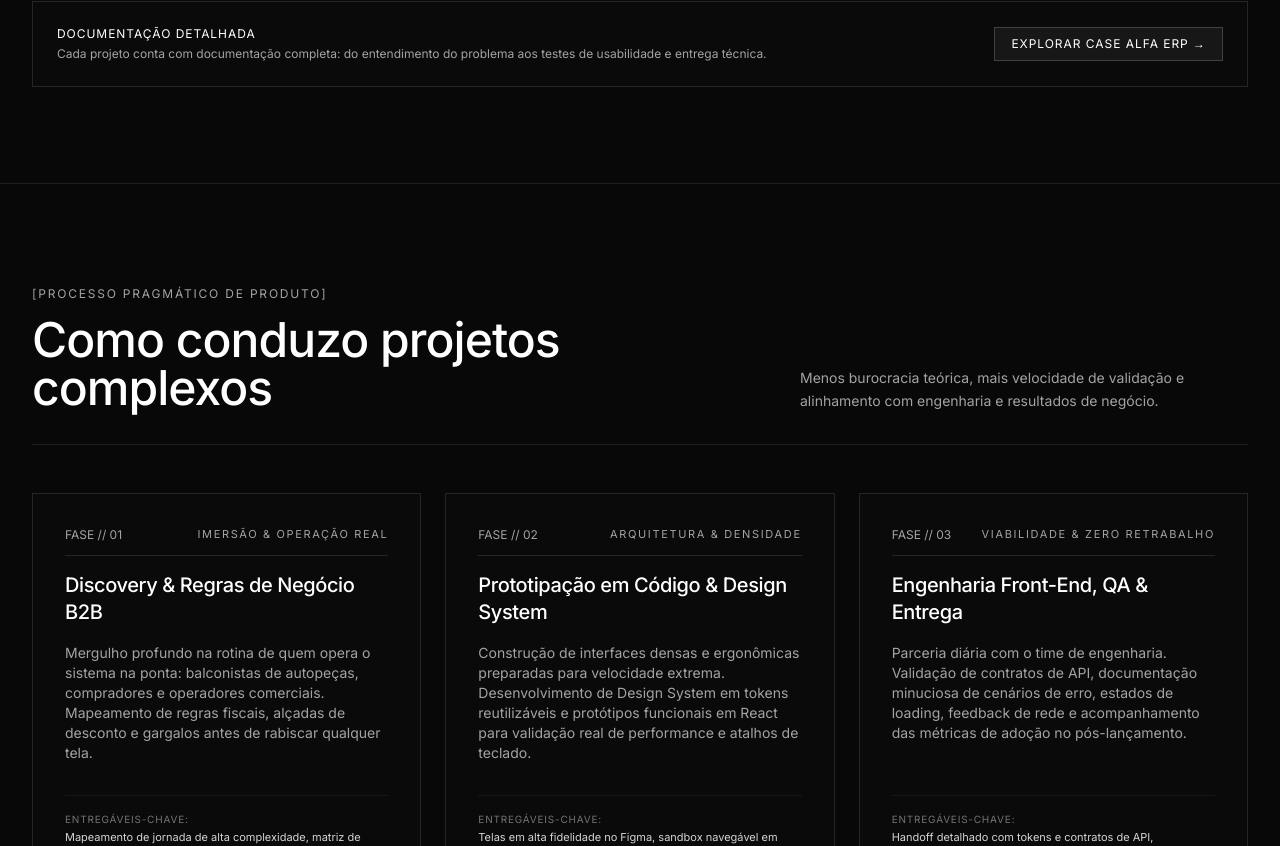
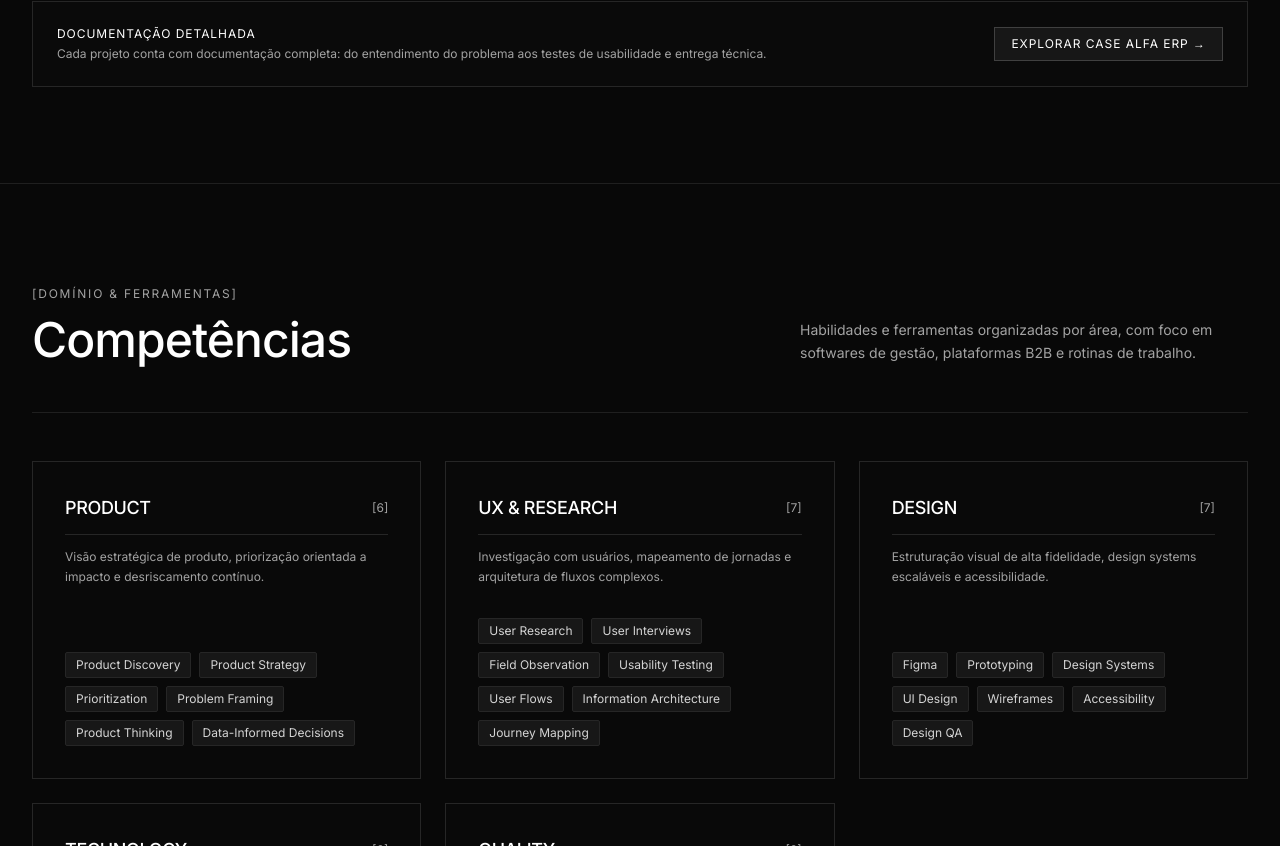
Before and after one commit to Marquinhus0/portifolio, a Next.js app: page / in a window 1280 px wide. Shown: the part 4694-5540 px from the top of the page. Built offline with nearby package versions, Linux system fonts and the light colour scheme.

Commit message:
remove: ProcessFlow block from homepage

```diff
--- a/app/page.tsx
+++ b/app/page.tsx
@@ -3,7 +3,6 @@ import { ArrowRight } from "lucide-react";
 import Hero from "@/components/Hero";
 import IntroStatement from "@/components/IntroStatement";
 import CaseCard from "@/components/CaseCard";
-import ProcessFlow from "@/components/ProcessFlow";
 import SkillsGrid from "@/components/SkillsGrid";
 import PhilosophyBlock from "@/components/PhilosophyBlock";
 import ContactBlock from "@/components/ContactBlock";
@@ -123,9 +122,6 @@ export default function Home() {
         </div>
       </section>
 
-      {/* 05. Como Eu Trabalho (Process Flow) */}
-      <ProcessFlow />
-
       {/* 06. Competências */}
       <SkillsGrid />
 
```
